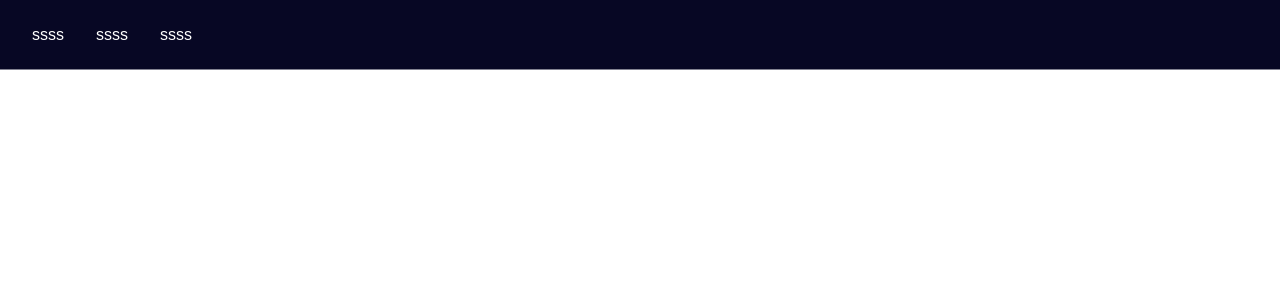
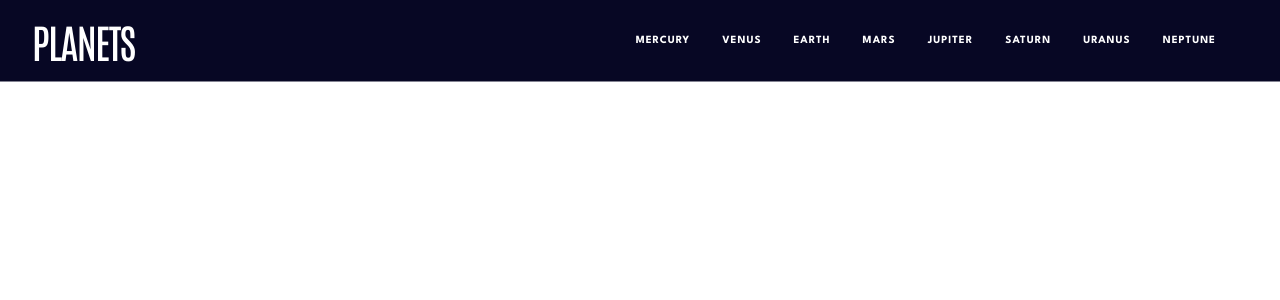
Before and after one commit to SpruceGabriela/the-planets, a React (Create React App) app: page /mercury in a window 1280 px wide. Shown: the top 300 px of the page. Built offline with nearby package versions, Linux system fonts and the light colour scheme.

Commit message:
feat: implement desktop header component

```diff
--- a/src/Theme/styled.d.ts
+++ b/src/Theme/styled.d.ts
@@ -1,6 +1,6 @@
 import {} from "styled-components";
-import { ThemeTypes } from "./theme";
+import { type ThemeTypes } from "./theme";
 
 declare module "styled-components" {
-	export interface DefaultTheme extends ThemeTypes {} //extends the global DefaultTheme with ThemeType.
+	export interface DefaultTheme extends ThemeTypes {} // extends the global DefaultTheme with ThemeType.
 }
--- a/src/components/Header/Header.styles.ts
+++ b/src/components/Header/Header.styles.ts
@@ -15,10 +15,10 @@ export const MenuList = styled.ul`
 `;
 
 export const Header = styled.header`
-	height: 70px;
+	height: auto;
 	width: 100%;
 	box-sizing: border-box;
-	padding: 0 32px;
+	padding: 12px 32px;
 	display: flex;
 	justify-content: space-between;
 	align-items: center;
--- a/src/components/Header/Header.tsx
+++ b/src/components/Header/Header.tsx
@@ -1,13 +1,19 @@
 import React from "react";
+import { menuItems } from "../../constants/menuItems";
+import Text from "../Text";
 import * as css from "./Header.styles";
 
 const Header: React.FC = () => {
 	return (
 		<css.Header>
+			<Text tag="h2">planets</Text>
 			<css.MenuList>
-				<li>ssss</li>
-				<li>ssss</li>
-				<li>ssss</li>
+				{menuItems.map((item) => (
+					<Text key={item.id} tag="h4">
+						{item.title}
+					</Text>
+				))}
+				<li></li>
 			</css.MenuList>
 		</css.Header>
 	);
--- /dev/null
+++ b/src/components/Text/Text.styles.tsx
@@ -0,0 +1,67 @@
+/* eslint-disable @typescript-eslint/explicit-function-return-type */
+import { createElement } from "react";
+import styled, { css } from "styled-components";
+import { type TagVariants } from "./Text.types";
+
+export const Text = styled(({ tag, children, ...props }) =>
+	createElement(tag, props, children)
+)`
+	padding: 0;
+	margin: 0;
+	color: ${(props) => props.theme.white};
+	${(props) => getStyleByTag(props.tag)}
+`;
+
+const getStyleByTag = (variant: TagVariants) => {
+	switch (variant) {
+		case "h1":
+			return css`
+				font-size: 80px;
+				line-height: 103px;
+				font-family: "Antonio";
+				font-weight: 500;
+				text-transform: uppercase;
+			`;
+		case "h2":
+			return css`
+				font-size: 40px;
+				line-height: 52px;
+				letter-spacing: -1.5px;
+				font-family: "Antonio";
+				font-weight: 500;
+				text-transform: uppercase;
+			`;
+		case "h3":
+			return css`
+				font-size: 12px;
+				line-height: 25px;
+				letter-spacing: -2.6px;
+				font-family: "Spartan";
+				font-weight: 700;
+				text-transform: uppercase;
+			`;
+		case "h4":
+			return css`
+				font-size: 11px;
+				line-height: 25px;
+				letter-spacing: 1px;
+				font-family: "Spartan";
+				font-weight: 700;
+				text-transform: uppercase;
+			`;
+		case "p":
+			return css`
+				font-size: 14px;
+				line-height: 25px;
+				font-family: "Spartan";
+				font-weight: 400;
+			`;
+		default:
+			return css`
+				font-size: 14px;
+				line-height: 25px;
+				font-family: "Spartan";
+				font-weight: 400;
+			`;
+	}
+};
--- /dev/null
+++ b/src/components/Text/Text.tsx
@@ -0,0 +1,12 @@
+import React from "react";
+import { type TextProps } from "./Text.types";
+import * as css from "./Text.styles";
+
+/**
+ * @tag will have default 'p' since it'll probably be our most used tag
+ */
+const Text: React.FC<TextProps> = ({ children, tag = "p" }) => {
+	return <css.Text tag={tag}>{children}</css.Text>;
+};
+
+export default Text;
--- /dev/null
+++ b/src/components/Text/Text.types.ts
@@ -0,0 +1,6 @@
+export type TagVariants = "h1" | "h2" | "h3" | "h4" | "p" | "span";
+
+export interface TextProps {
+	tag?: TagVariants;
+	children: string;
+}
--- /dev/null
+++ b/src/components/Text/index.ts
@@ -0,0 +1 @@
+export { default } from "./Text";
--- /dev/null
+++ b/src/constants/menuItems.ts
@@ -0,0 +1,59 @@
+import {
+	EARTH,
+	JUPITER,
+	MARS,
+	MERCURY,
+	NEPTUNE,
+	SATURN,
+	URANUS,
+	VENUS,
+} from "./routes";
+
+interface MenuItemsProps {
+	id: number;
+	title: string;
+	route: string;
+}
+
+export const menuItems: MenuItemsProps[] = [
+	{
+		id: 1,
+		route: MERCURY,
+		title: "mercury",
+	},
+	{
+		id: 2,
+		route: VENUS,
+		title: "venus",
+	},
+	{
+		id: 3,
+		route: EARTH,
+		title: "earth",
+	},
+	{
+		id: 4,
+		route: MARS,
+		title: "mars",
+	},
+	{
+		id: 5,
+		route: JUPITER,
+		title: "jupiter",
+	},
+	{
+		id: 6,
+		route: SATURN,
+		title: "saturn",
+	},
+	{
+		id: 7,
+		route: URANUS,
+		title: "uranus",
+	},
+	{
+		id: 8,
+		route: NEPTUNE,
+		title: "neptune",
+	},
+];
--- /dev/null
+++ b/src/constants/routes.ts
@@ -0,0 +1,8 @@
+export const MERCURY = "/mercury";
+export const VENUS = "/venus";
+export const EARTH = "/earth";
+export const MARS = "/mars";
+export const JUPITER = "/jupiter";
+export const SATURN = "/saturn";
+export const URANUS = "/uranus";
+export const NEPTUNE = "/neptune";
```
